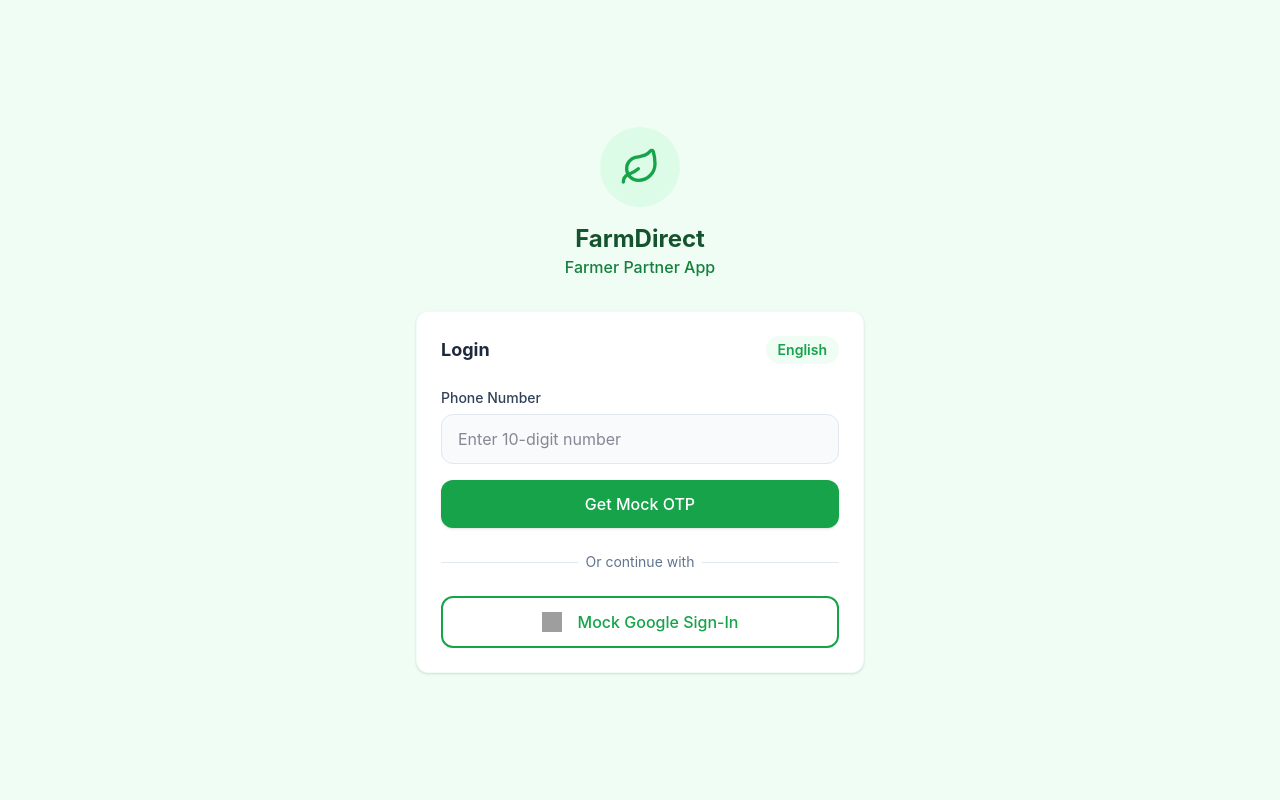
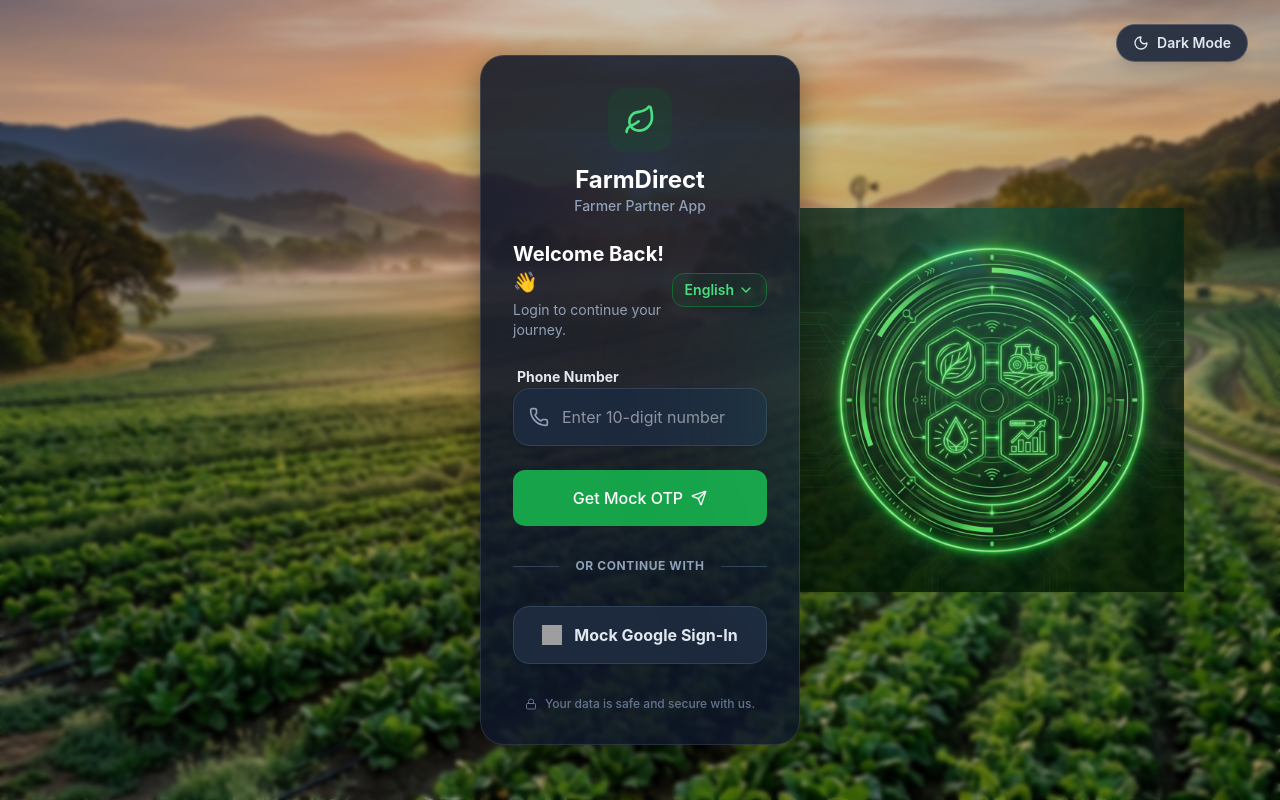
Before and after one commit to Niranjan8001/FarmDirect, a React (Vite) app: page / in a window 1280 px wide. Built offline with nearby package versions, Linux system fonts and the light colour scheme; no server answers; grey boxes are pictures that could not be loaded.

Commit message:
login page update

```diff
--- a/src/index.css
+++ b/src/index.css
@@ -15,6 +15,49 @@
   --color-green-800: #166534;
   --color-green-900: #14532d;
   --color-green-950: #052e16;
+  --color-brand-primary: #16a34a;
+  --color-brand-secondary: #14532d;
+  --color-brand-accent: #4ade80;
+}
+
+.bg-login-hero {
+  background: linear-gradient(rgba(0, 0, 0, 0.1), rgba(0, 0, 0, 0.3)), url('./assets/farm_sunrise.png');
+  background-size: cover;
+  background-position: center;
+}
+
+.glass-card {
+  background: rgba(255, 255, 255, 0.95);
+  backdrop-filter: blur(10px);
+  border: 1px solid rgba(255, 255, 255, 0.2);
+  box-shadow: 0 8px 32px 0 rgba(0, 0, 0, 0.1);
+}
+
+.glass-card-dark {
+  background: rgba(15, 23, 42, 0.85);
+  backdrop-filter: blur(10px);
+  border: 1px solid rgba(255, 255, 255, 0.1);
+  box-shadow: 0 8px 32px 0 rgba(0, 0, 0, 0.4);
+}
+
+.feature-icon-box {
+  @apply w-10 h-10 rounded-xl flex items-center justify-center;
+  background: rgba(255, 255, 255, 0.2);
+  backdrop-filter: blur(4px);
+}
+
+.login-grid {
+  display: grid;
+  grid-template-columns: 1.2fr 1fr 1.2fr;
+  min-height: 100vh;
+  width: 100%;
+}
+
+@media (max-width: 1024px) {
+  .login-grid {
+    grid-template-columns: 1fr;
+    padding: 1rem;
+  }
 }
 
 @keyframes fadeInUp {
--- a/src/views/Login.jsx
+++ b/src/views/Login.jsx
@@ -2,9 +2,21 @@ import React, { useState, useEffect } from 'react';
 import { useFarmerContext } from '../context/FarmerContext';
 import { Button } from '../components/ui/Button';
 import { InputField } from '../components/ui/InputField';
-import { Card } from '../components/ui/Card';
-import { Leaf } from 'lucide-react';
+import {
+  Leaf,
+  Shield,
+  RefreshCw,
+  BarChart3,
+  Phone,
+  Send,
+  Sun,
+  Moon,
+  ChevronDown,
+  Lock
+} from 'lucide-react';
 import { useNavigate } from 'react-router-dom';
+import farmBackground from '../assets/farm_sunrise.png';
+import agriTechGraphic from '../assets/agri_tech_graphic.png';
 
 export const Login = () => {
   const [phone, setPhone] = useState('');
@@ -13,7 +25,7 @@ export const Login = () => {
   const [error, setError] = useState('');
   const [loading, setLoading] = useState(false);
 
-  const { login, setLanguage, language, isAuthenticated } = useFarmerContext();
+  const { login, setLanguage, language, isAuthenticated, isDark, toggleTheme } = useFarmerContext();
   const navigate = useNavigate();
 
   useEffect(() => {
@@ -31,7 +43,6 @@ export const Login = () => {
       return;
     }
 
-    // Mock OTP send for now as full Recaptcha setup is complex for this turn
     setStep(2);
   };
 
@@ -71,83 +82,158 @@ export const Login = () => {
   };
 
   return (
-    <div className="min-h-screen bg-green-50 flex flex-col items-center justify-center p-4">
-      <div className="w-full max-w-md">
-        <div className="text-center mb-8">
-          <div className="bg-green-100 w-20 h-20 rounded-full flex items-center justify-center mx-auto mb-4">
-            <Leaf className="w-10 h-10 text-green-600" />
-          </div>
-          <h1 className="text-2xl font-bold text-green-900">FarmDirect</h1>
-          <p className="text-green-700 font-medium">Farmer Partner App</p>
+    <div className={`min-h-screen relative overflow-hidden font-sans ${isDark ? 'dark' : ''}`}>
+      {/* Background Image with Overlay */}
+      <div
+        className="absolute inset-0 z-0"
+        style={{
+          backgroundImage: `url(${farmBackground})`,
+          backgroundSize: 'cover',
+          backgroundPosition: 'center',
+        }}
+      >
+        <div className="absolute inset-0 bg-black/20 backdrop-blur-[2px]"></div>
       </div>
 
-        <Card className="!p-6">
-          <div className="flex justify-between items-center mb-6">
-            <h2 className="text-lg font-bold text-slate-800">
-              {step === 1 ? 'Login' : 'Enter OTP'}
-            </h2>
+      {/* Theme Toggle */}
+      <div className="absolute top-6 right-8 z-20">
         <button
-              type="button"
+          onClick={toggleTheme}
+          className="flex items-center gap-2 bg-white/90 dark:bg-slate-800/90 backdrop-blur-md px-4 py-2 rounded-full shadow-lg border border-white/20 transition-all hover:scale-105"
+        >
+          {isDark ? <Moon className="w-4 h-4 text-slate-200" /> : <Sun className="w-4 h-4 text-amber-500" />}
+          <span className="text-sm font-semibold text-slate-700 dark:text-slate-200">
+            {isDark ? 'Dark Mode' : 'Light Mode'}
+          </span>
+        </button>
+      </div>
+
+      <div className="relative z-10 login-grid items-center px-4 md:px-12 lg:px-24">
+
+        {/* Left Section: Hero Text */}
+        <div className="hidden lg:flex flex-col gap-8 animate-fade-in-up">
+          <div className="space-y-4">
+            <h1 className="text-5xl font-extrabold text-white leading-tight drop-shadow-lg">
+              Grow Together.<br />
+              <span className="text-green-400">Prosper Forever.</span>
+            </h1>
+            <p className="text-lg text-white/90 max-w-md leading-relaxed">
+              FarmDirect connects farmers with partners for a stronger, greener tomorrow.
+            </p>
+          </div>
+
+          <div className="space-y-6">
+            <FeatureItem
+              icon={<Shield className="w-5 h-5 text-green-400" />}
+              title="Secure & Trusted"
+            />
+            <FeatureItem
+              icon={<RefreshCw className="w-5 h-5 text-green-400" />}
+              title="Instant Access"
+            />
+            <FeatureItem
+              icon={<BarChart3 className="w-5 h-5 text-green-400" />}
+              title="Smart & Efficient"
+            />
+          </div>
+        </div>
+
+        {/* Center Section: Login Card */}
+        <div className="flex justify-center animate-scale-in">
+          <div className={`${isDark ? 'glass-card-dark' : 'glass-card'} w-full max-w-md rounded-3xl p-8 flex flex-col items-center`}>
+
+            {/* Logo */}
+            <div className="mb-6 flex flex-col items-center">
+              <div className="bg-green-100 dark:bg-green-900/30 w-16 h-16 rounded-2xl flex items-center justify-center mb-3">
+                <Leaf className="w-8 h-8 text-green-600 dark:text-green-400" />
+              </div>
+              <h2 className="text-2xl font-bold text-slate-800 dark:text-white">FarmDirect</h2>
+              <p className="text-slate-500 dark:text-slate-400 text-sm font-medium">Farmer Partner App</p>
+            </div>
+
+            {/* Header with Language Dropdown */}
+            <div className="w-full flex justify-between items-center mb-6">
+              <div className="space-y-1">
+                <h3 className="text-xl font-bold text-slate-800 dark:text-white">Welcome Back! 👋</h3>
+                <p className="text-sm text-slate-500 dark:text-slate-400">Login to continue your journey.</p>
+              </div>
+              <button
                 onClick={() => setLanguage(language === 'English' ? 'Hindi' : 'English')}
-              className="text-sm font-semibold text-green-600 bg-green-50 px-3 py-1 rounded-full"
+                className="flex items-center gap-1 text-sm font-semibold text-green-600 bg-green-50 dark:bg-green-900/20 dark:text-green-400 px-3 py-1.5 rounded-xl border border-green-100 dark:border-green-800 transition-colors"
               >
-              {language}
+                {language} <ChevronDown className="w-4 h-4" />
               </button>
             </div>
 
             {error && (
-            <div className="bg-red-50 text-red-600 text-sm p-3 rounded-lg mb-4 text-center">
+              <div className="w-full bg-red-50 dark:bg-red-900/20 text-red-600 dark:text-red-400 text-sm p-3 rounded-xl mb-4 text-center border border-red-100 dark:border-red-800">
                 {error}
               </div>
             )}
 
             {step === 1 ? (
-            <form onSubmit={handleSendOtp}>
-              <InputField
-                label="Phone Number"
-                id="phone"
+              <form onSubmit={handleSendOtp} className="w-full space-y-6">
+                <div className="space-y-2">
+                  <label className="text-sm font-bold text-slate-700 dark:text-slate-200 ml-1">Phone Number</label>
+                  <div className="relative group">
+                    <Phone className="absolute left-4 top-1/2 -translate-y-1/2 w-5 h-5 text-slate-400 group-focus-within:text-green-500 transition-colors" />
+                    <input
                       type="tel"
                       placeholder="Enter 10-digit number"
                       value={phone}
                       onChange={(e) => setPhone(e.target.value.replace(/\D/g, ''))}
                       maxLength={10}
+                      className="w-full pl-12 pr-4 py-4 rounded-2xl border border-slate-200 dark:border-slate-700 bg-white dark:bg-slate-800 text-slate-900 dark:text-white focus:outline-none focus:ring-2 focus:ring-green-500 focus:border-transparent transition-all shadow-sm"
                       required
                     />
-              <Button type="submit" fullWidth className="mt-4">
-                Get Mock OTP
-              </Button>
-
-              <div className="relative my-6">
-                <div className="absolute inset-0 flex items-center">
-                  <div className="w-full border-t border-slate-200"></div>
-                </div>
-                <div className="relative flex justify-center text-sm">
-                  <span className="bg-white px-2 text-slate-500">Or continue with</span>
                   </div>
                 </div>
 
                 <Button
+                  type="submit"
+                  fullWidth
+                  className="py-4 bg-green-600 hover:bg-green-700 text-white rounded-2xl flex items-center justify-center gap-2 font-bold shadow-lg shadow-green-200 dark:shadow-none"
+                >
+                  Get Mock OTP <Send className="w-4 h-4" />
+                </Button>
+
+                <div className="relative flex items-center py-2">
+                  <div className="flex-grow border-t border-slate-200 dark:border-slate-700"></div>
+                  <span className="flex-shrink mx-4 text-xs font-bold text-slate-400 uppercase tracking-wider">Or continue with</span>
+                  <div className="flex-grow border-t border-slate-200 dark:border-slate-700"></div>
+                </div>
+
+                <button
                   type="button"
-                variant="outline"
-                fullWidth
                   onClick={handleGoogleLogin}
+                  className="w-full flex items-center justify-center gap-3 py-4 bg-white dark:bg-slate-800 border border-slate-200 dark:border-slate-700 rounded-2xl text-slate-700 dark:text-slate-200 font-bold hover:bg-slate-50 dark:hover:bg-slate-700 transition-all shadow-sm"
                 >
-                <img src="https://www.gstatic.com/firebasejs/ui/2.0.0/images/auth/google.svg" alt="G" className="w-5 h-5 mr-2" />
+                  <img src="https://www.gstatic.com/firebasejs/ui/2.0.0/images/auth/google.svg" alt="Google" className="w-5 h-5" />
                   Mock Google Sign-In
-              </Button>
+                </button>
               </form>
             ) : (
-            <form onSubmit={handleVerifyOtp}>
-              <InputField
-                label="One Time Password (OTP)"
-                id="otp"
+              <form onSubmit={handleVerifyOtp} className="w-full space-y-6">
+                <div className="space-y-2">
+                  <label className="text-sm font-bold text-slate-700 dark:text-slate-200 ml-1">Verification Code</label>
+                  <div className="relative group">
+                    <Shield className="absolute left-4 top-1/2 -translate-y-1/2 w-5 h-5 text-slate-400 group-focus-within:text-green-500 transition-colors" />
+                    <input
                       type="number"
                       placeholder="Enter 1234"
                       value={otp}
                       onChange={(e) => setOtp(e.target.value)}
+                      className="w-full pl-12 pr-4 py-4 rounded-2xl border border-slate-200 dark:border-slate-700 bg-white dark:bg-slate-800 text-slate-900 dark:text-white focus:outline-none focus:ring-2 focus:ring-green-500 focus:border-transparent transition-all shadow-sm"
                       required
                     />
-              <Button type="submit" fullWidth className="mt-4">
+                  </div>
+                </div>
+
+                <Button
+                  type="submit"
+                  fullWidth
+                  className="py-4 bg-green-600 hover:bg-green-700 text-white rounded-2xl font-bold shadow-lg shadow-green-200 dark:shadow-none"
+                >
                   Verify & Login
                 </Button>
                 <button
@@ -157,14 +243,42 @@ export const Login = () => {
                     setOtp('');
                     setError('');
                   }}
-                className="w-full text-center text-sm text-green-600 mt-4 font-medium"
+                  className="w-full text-center text-sm text-green-600 dark:text-green-400 font-bold"
                 >
                   Change Phone Number
                 </button>
               </form>
             )}
-        </Card>
+
+            <div className="mt-8 flex items-center gap-2 text-slate-400 dark:text-slate-500 text-xs font-medium">
+              <Lock className="w-3 h-3" />
+              Your data is safe and secure with us.
+            </div>
+          </div>
+        </div>
+
+        {/* Right Section: Tech Graphic */}
+        <div className="hidden lg:flex justify-end animate-fade-in-up" style={{ animationDelay: '0.2s' }}>
+          <div className="relative">
+            <div className="absolute inset-0 bg-green-400/20 blur-[100px] rounded-full"></div>
+            <img
+              src={agriTechGraphic}
+              alt="Decorative Tech"
+              className="w-[400px] h-[400px] object-contain relative z-10 opacity-80"
+            />
+          </div>
+        </div>
+
       </div>
     </div>
   );
 };
+
+const FeatureItem = ({ icon, title }) => (
+  <div className="flex items-center gap-4 group">
+    <div className="feature-icon-box group-hover:scale-110 transition-transform bg-white/20">
+      {icon}
+    </div>
+    <span className="text-white font-bold text-lg">{title}</span>
+  </div>
+);
```
Also changed, not shown: src/assets/agri_tech_graphic.png (added), src/assets/farm_sunrise.png (added). Lines whose indentation alone changed are shown as unchanged.
